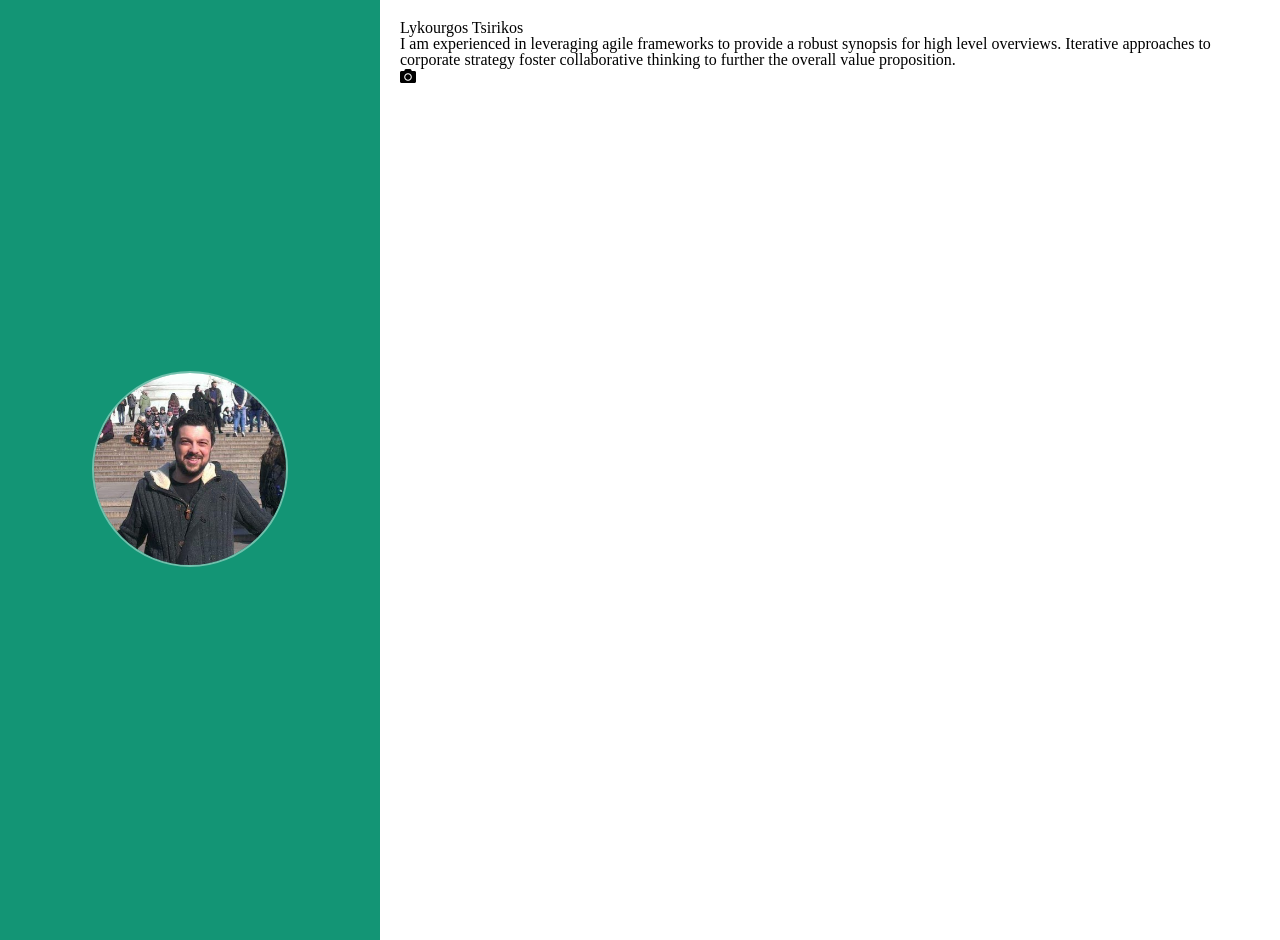
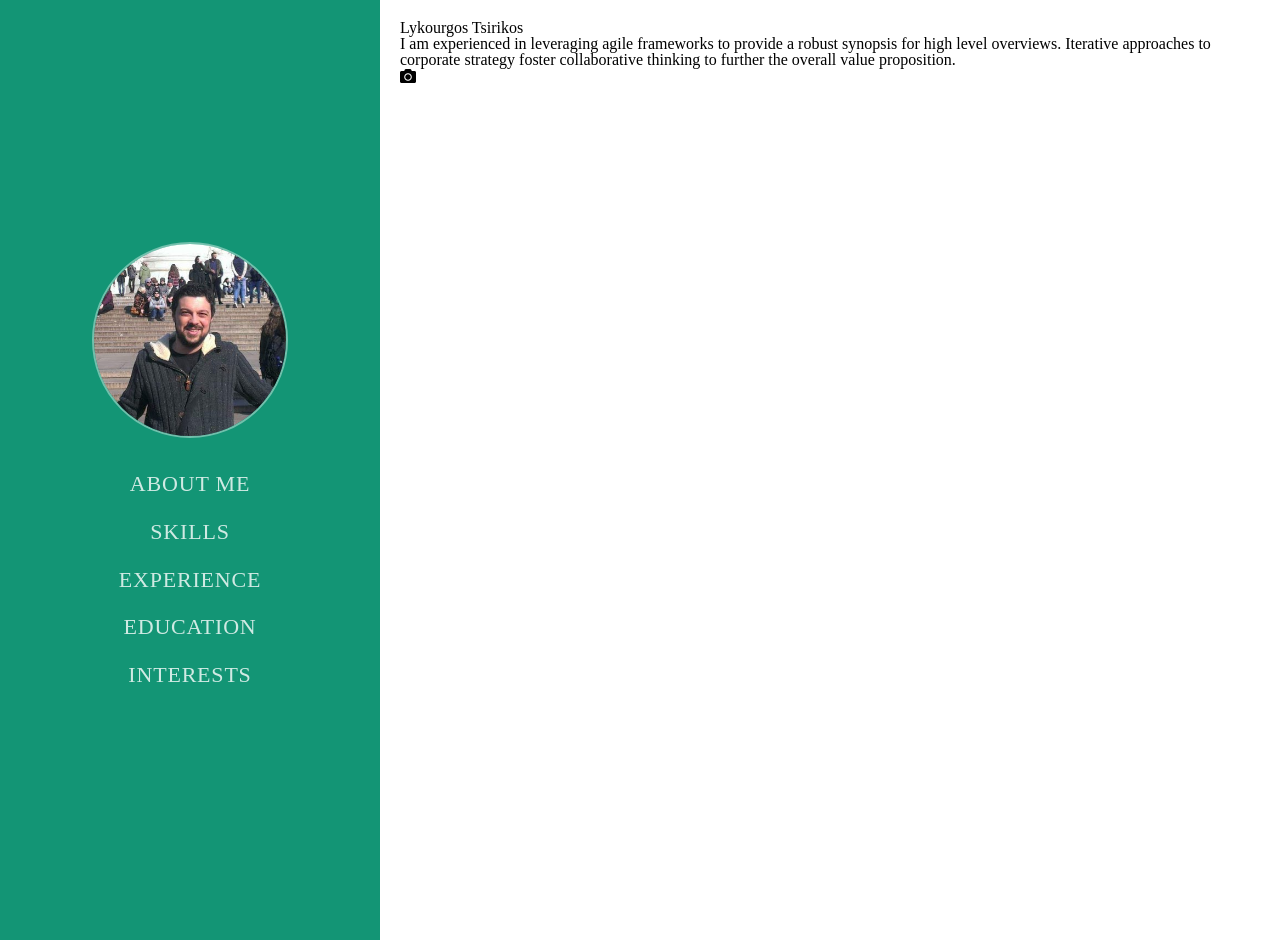
Before and after one commit to ltdev22/ltdev22.github.io, a Jekyll site: the page built from index.html, in a window 1280 px wide. Built offline with Jekyll 4.4.1, drawn with Linux system fonts in a browser that asks for light colours.

Commit message:
Adding and styling navbar

```diff
--- a/_includes/nav.html
+++ b/_includes/nav.html
@@ -2,4 +2,24 @@
     <a href="#" class="nav-brand">
         <img src="assets/img/lykourgos.png" alt="{{ page.title }}">
     </a>
+
+    <div class="collapse navbar-collapse">
+        <ul class="navbar-nav">
+            <li class="nav-item">
+                <a class="nav-link" href="#about">About Me</a>
+            </li>
+            <li class="nav-item">
+                <a class="nav-link" href="#skills">Skills</a>
+            </li>
+            <li class="nav-item">
+                <a class="nav-link" href="#experience">Experience</a>
+            </li>
+            <li class="nav-item">
+                <a class="nav-link" href="#education">Education</a>
+            </li>
+            <li class="nav-item">
+                <a class="nav-link" href="#interests">Interests</a>
+            </li>
+        </ul>
+    </div><!-- /.navbar-collapse -->
 </nav>
--- a/_sass/nav.scss
+++ b/_sass/nav.scss
@@ -19,5 +19,25 @@
                 border-color: $light-color;
             }
         }
+        margin-bottom: 20px;
+    }
+
+    .navbar-nav {
+        .nav-item {
+            display: block;
+            padding: .8rem 1rem;
+        }
+        .nav-link {
+            display: block;
+            font-size: 22px;
+            color: rgba($light-color,.8);
+            text-decoration: none;
+            text-transform: uppercase;
+            letter-spacing: .05rem;
+            transition: 0.3s;
+            &:hover {
+                color: $light-color;
+            }
+        }
     }
 }
```
